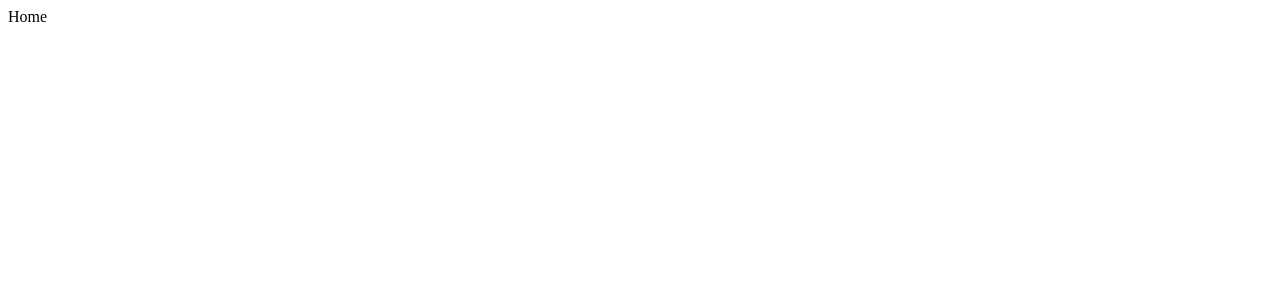
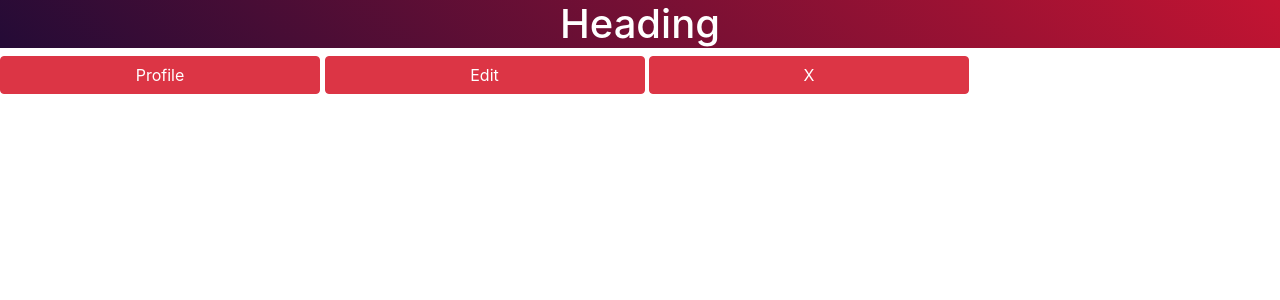
Before and after one commit to EdithUltron/pms, a Django app: page / in a window 1280 px wide. Before the commit the part shown is almost empty. Shown: the top 300 px of the page. Run offline with Django 4.2, Linux system fonts and the light colour scheme.

Commit message:
home_page

```diff
--- a/login/apps.py
+++ b/login/apps.py
@@ -1,5 +1,4 @@
 from django.apps import AppConfig
-
 
 class LoginConfig(AppConfig):
     default_auto_field = 'django.db.models.BigAutoField'
--- /dev/null
+++ b/static/home/css/home_styles.css
@@ -0,0 +1,17 @@
+.p1{
+    text-align: center;
+    height: 40%;
+    color: white;
+    /* fallback for old browsers */
+    background: #fccb90;
+
+    /* Chrome 10-25, Safari 5.1-6 */
+     background: -webkit-linear-gradient(225deg,#c31432,#240b36);
+
+    /* W3C, IE 10+/ Edge, Firefox 16+, Chrome 26+, Opera 12+, Safari 7+ */
+    background: linear-gradient(225deg,#c31432,#240b36);
+}
+
+.p2{
+    height: 100%;
+}
--- a/template/home/home.html
+++ b/template/home/home.html
@@ -1,12 +1,26 @@
+{% load static %}
 <!DOCTYPE html>
 <html lang="en">
 <head>
     <meta charset="UTF-8">
     <meta http-equiv="X-UA-Compatible" content="IE=edge">
     <meta name="viewport" content="width=device-width, initial-scale=1.0">
+     <!-- Bootstrap CSS -->
+     <link rel="stylesheet" href="https://cdn.jsdelivr.net/npm/bootstrap@4.3.1/dist/css/bootstrap.min.css" integrity="sha384-ggOyR0iXCbMQv3Xipma34MD+dH/1fQ784/j6cY/iJTQUOhcWr7x9JvoRxT2MZw1T" crossorigin="anonymous">
+     <!-- <link rel="stylesheet" href="static/login_styles.css"> -->
     <title>Home</title>
+    <link rel="stylesheet" href="{% static 'home/css/home_styles.css' %}">
 </head>
 <body>
-    Home
+   <div>
+        <div class="p1">
+            <h1>Heading</h1>
+        </div>
+        <div class="p2">
+            <button class="btn btn-danger Profile col-lg-3">Profile</button>
+            <button class="btn btn-danger Edit col-lg-3">Edit</button>
+            <button class="btn btn-danger X col-lg-3">X</button>
+        </div>
+   </div>
 </body>
 </html>
```
